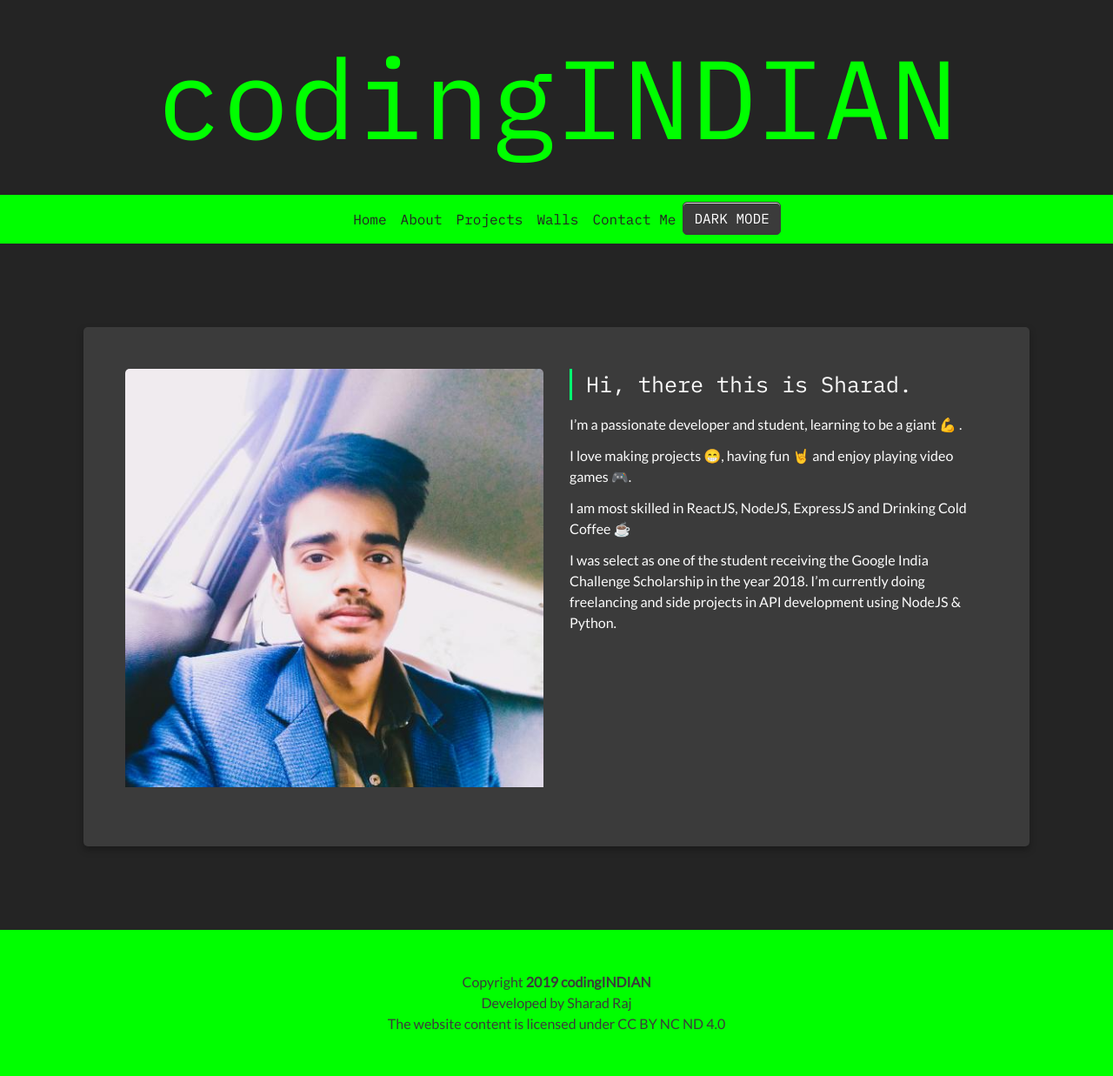
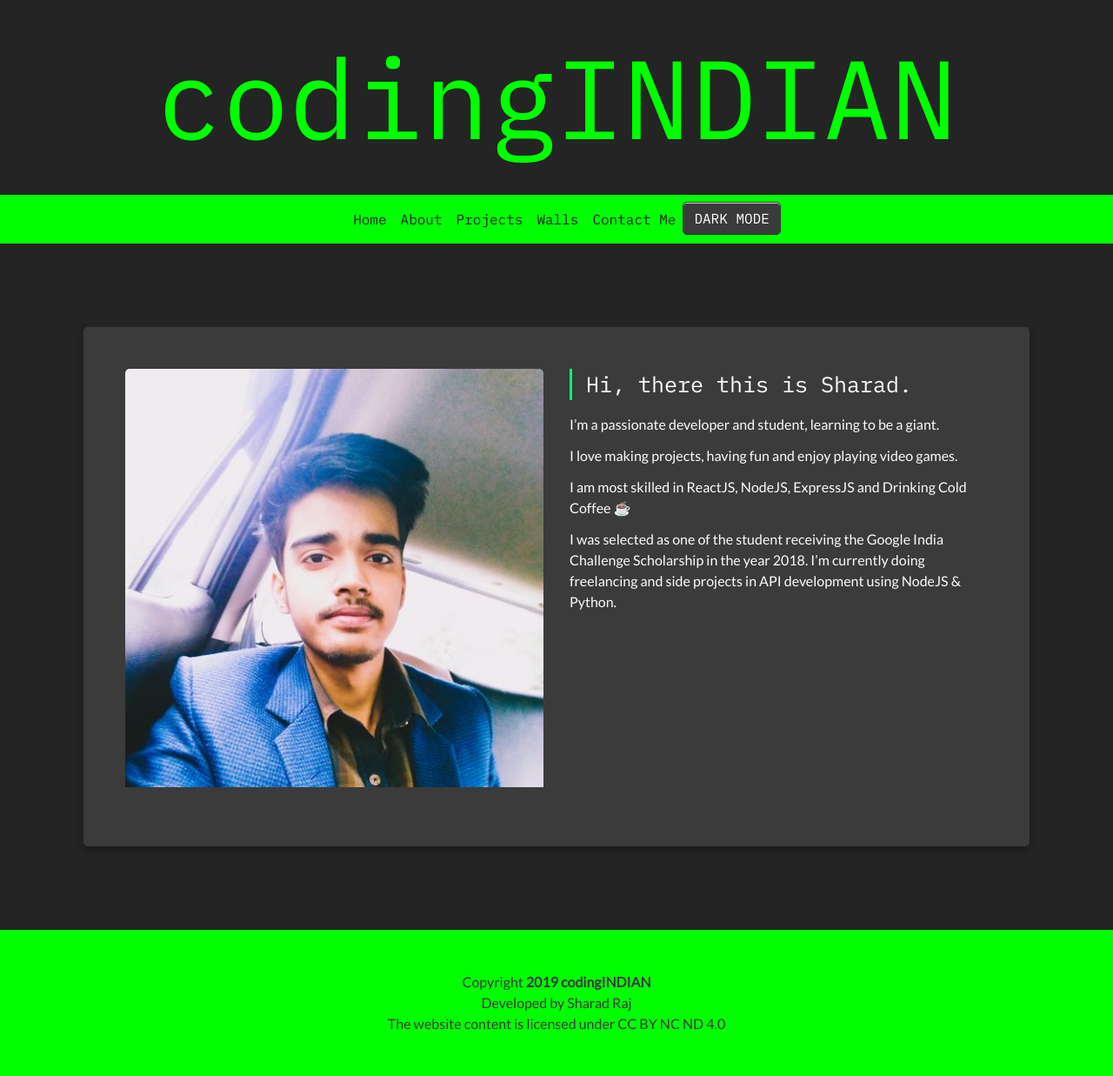
Before and after one commit to sharadcodes/sharadcodes.github.io, a Jekyll site: the page built from about.md, in a window 1280 px wide. Shown: the whole page at 87% size. Built offline with Jekyll 4.4.1, drawn with Linux system fonts in a browser that asks for light colours; emoji names are drawn with the system emoji font; some web fonts are replaced.

Commit message:
Update about.md

```diff
--- a/about.md
+++ b/about.md
@@ -7,11 +7,11 @@ image: assets/uploads/pro.jpg
 
 >### Hi, there this is Sharad.
 
-I'm a passionate developer and student, learning to be a giant :muscle: .
+I'm a passionate developer and student, learning to be a giant.
 
-I love making projects :grin:, having fun :metal: and enjoy playing video games :video_game:.
+I love making projects, having fun and enjoy playing video games.
 
 I am most skilled in ReactJS, NodeJS, ExpressJS and Drinking Cold    Coffee :coffee:
 
-I was select as one of the student receiving the Google India Challenge Scholarship in the year 2018.
+I was selected as one of the student receiving the Google India Challenge Scholarship in the year 2018.
 I'm currently doing freelancing and side projects in API development using NodeJS & Python.
```
